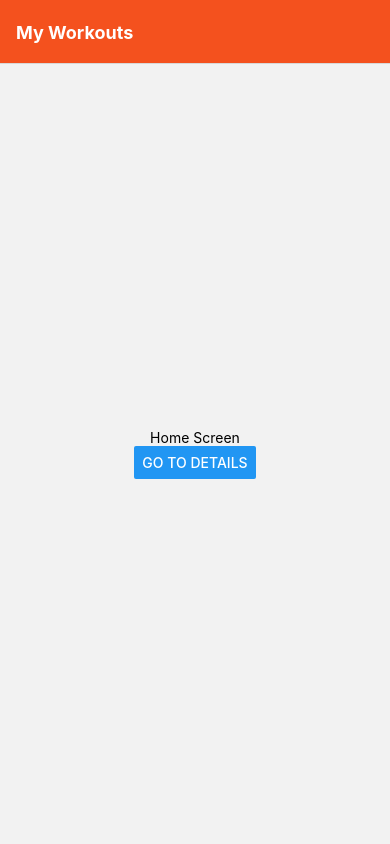
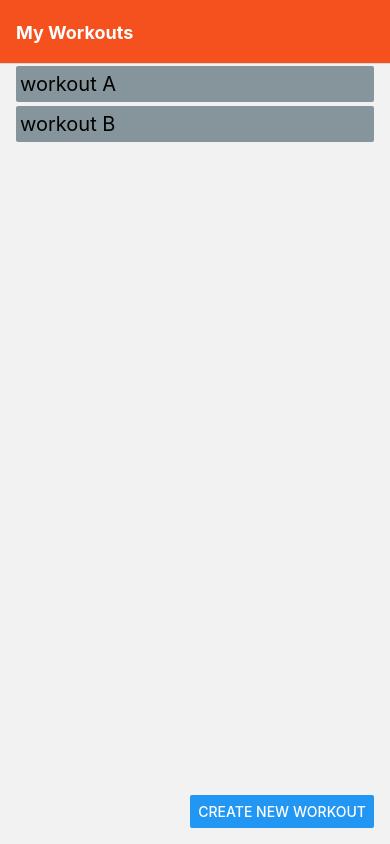
Before and after one commit to kirontoo/repitition, a React Native app: screen /Home in a window 390 px wide. Built offline with nearby package versions, Linux system fonts and the light colour scheme.

Commit message:
add new screen & render list of workouts

```diff
--- a/App.js
+++ b/App.js
@@ -4,11 +4,14 @@ import { StyleSheet } from 'react-native';
 import WorkoutsScreen from './screens/Workouts';
 import { createNativeStackNavigator } from '@react-navigation/native-stack';
 import DetailsScreen from './screens/Details';
+import NewWorkoutScreen from './screens/NewWorkout';
+import { SafeAreaProvider } from "react-native-safe-area-context";
 
 const Stack = createNativeStackNavigator();
 
 export default function App() {
   return (
+    <SafeAreaProvider>
       <NavigationContainer>
         <Stack.Navigator
           screenOptions={{
@@ -26,8 +29,10 @@ export default function App() {
               title: 'My Workouts',
             }} />
           <Stack.Screen name="Details" component={DetailsScreen} />
+          <Stack.Screen name="NewWorkout" component={NewWorkoutScreen} />
         </Stack.Navigator>
       </NavigationContainer>
+    </SafeAreaProvider>
   )
 }
 
--- /dev/null
+++ b/screens/NewWorkout.tsx
@@ -0,0 +1,36 @@
+import { NativeStackScreenProps } from "@react-navigation/native-stack";
+import { Button, StyleSheet, Text, TextInput, View } from "react-native";
+import { RootStackParamList } from "./types";
+import { useState } from "react";
+
+type Props = NativeStackScreenProps<RootStackParamList, "NewWorkout">;
+export default function NewWorkoutScreen({ navigation }: Props) {
+  const [workoutName, setWorkoutName] = useState<string>("");
+  const [description, setDescription] = useState<string>("");
+  return (
+    <View>
+      <Text>Workout Name</Text>
+      <TextInput
+        style={styles.input}
+        onChangeText={setWorkoutName}
+        value={workoutName}
+      />
+      <Text>Description (optional)</Text>
+      <TextInput
+        style={styles.input}
+        onChangeText={setDescription}
+        value={description}
+      />
+      <Button title="Add Exercises" onPress={() => {}}/>
+    </View>
+  );
+}
+
+const styles = StyleSheet.create({
+  input: {
+    height: 40,
+    margin: 12,
+    borderWidth: 1,
+    padding: 10,
+  },
+});
--- a/screens/Workouts.tsx
+++ b/screens/Workouts.tsx
@@ -1,17 +1,75 @@
 import { NativeStackScreenProps } from "@react-navigation/native-stack";
-import { Text, View, Button } from "react-native";
+import { Text, View, Button, SafeAreaView, FlatList } from "react-native";
 import { RootStackParamList } from "./types";
+import {
+  useSafeAreaInsets,
+} from "react-native-safe-area-context";
 
-type Props = NativeStackScreenProps<RootStackParamList, 'Home'>;
+type Props = NativeStackScreenProps<RootStackParamList, "Home">;
+
+type ItemProps = { title: string };
+type Item = {
+  title: string;
+  id: string;
+};
+
+const Item = ({ title }: ItemProps) => (
+  <View
+    style={{
+      padding: 4,
+      paddingVertical: 6,
+      backgroundColor: "#85959b",
+      borderRadius: 2,
+      marginVertical: 2,
+    }}
+  >
+    <Text style={{ fontSize: 20 }}>{title}</Text>
+  </View>
+);
+
+const data: Item[] = [
+  { title: "workout A", id: "0" },
+  { title: "workout B", id: "1" },
+];
 
 export default function WorkoutsScreen({ navigation }: Props) {
+  const insets = useSafeAreaInsets();
   return (
-    <View style={{ flex: 1, alignItems: "center", justifyContent: "center" }}>
-      <Text>Home Screen</Text>
+    <View
+      style={{
+        flex: 1,
+        justifyContent: "space-between",
+        alignItems: "flex-start",
+
+        // Paddings to handle safe area
+        paddingTop: insets.top,
+        paddingBottom: insets.bottom + 16,
+        paddingLeft: insets.left + 16,
+        paddingRight: insets.right + 16,
+      }}
+    >
+      <FlatList
+        style={{
+          flex: 1,
+          width: "100%",
+        }}
+        data={data}
+        renderItem={({ item }) => <Item title={item.title} />}
+        keyExtractor={(item) => item.id}
+      />
+      <View style={{
+        flex: 0,
+        flexDirection: "row",
+        alignItems: "flex-end",
+        justifyContent: "flex-end",
+        gap: 16,
+        width: "100%"
+      }}>
       <Button
-        title="Go to Details"
-        onPress={() => navigation.navigate("Details")}
+        title="Create New Workout"
+        onPress={() => navigation.navigate("NewWorkout")}
       />
+      </View>
     </View>
   );
 }
--- a/screens/types.ts
+++ b/screens/types.ts
@@ -1,4 +1,5 @@
 export type RootStackParamList = {
   Home: undefined;
   Details: undefined;
+  NewWorkout: undefined;
 };
```
Lines whose indentation alone changed are shown as unchanged.
